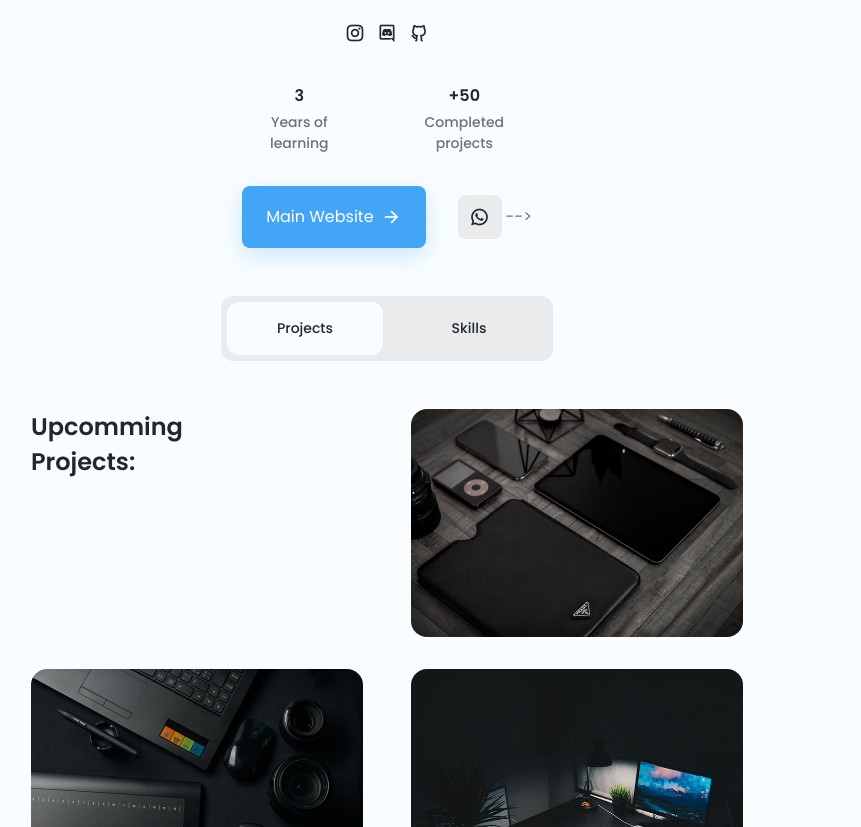
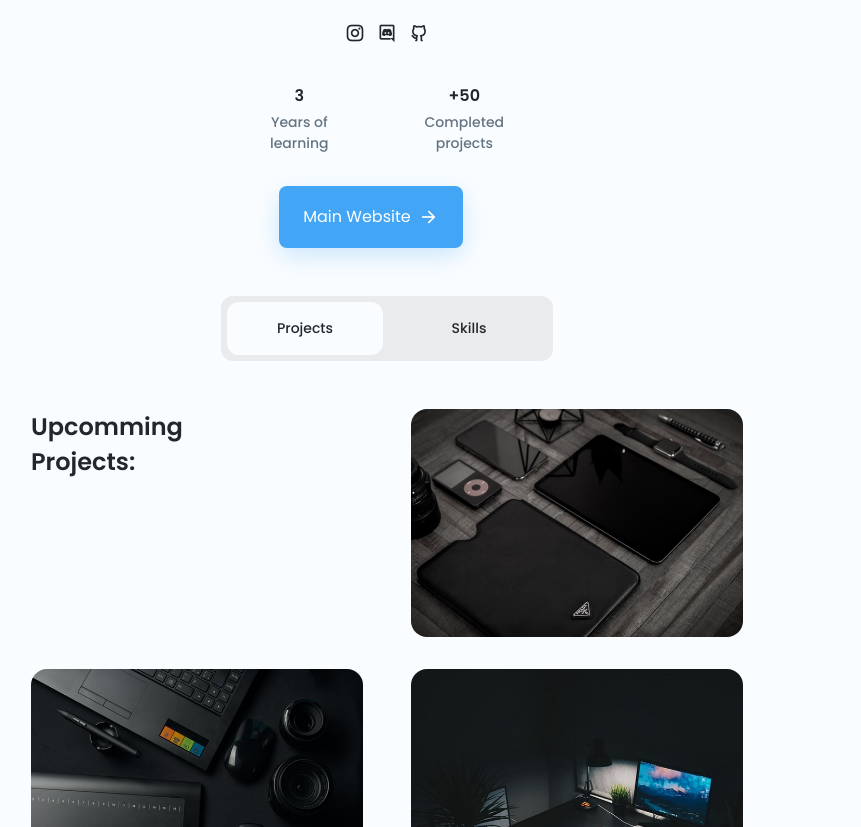
Before and after one commit to Shreeshakprakash/Website, a plain HTML site: page index.html in a window 1280 px wide. Shown: the part 273-1100 px from the top of the page, without its empty margins (253-1114 px from the left). Drawn offline with nearby package versions, Linux system fonts and the light colour scheme.

Commit message:
Update index.html

```diff
--- a/index.html
+++ b/index.html
@@ -75,8 +75,8 @@
 
 
                     <div class="profile__buttons-small">
-<!--                         <!-- Insert a real number plus country code -->
-                        <a href="https://api.whatsapp.com/send?phone=+917795764584&text=Hello, more information!" target="_blank" class="button button__small button__gray">
+                  <!-- Insert a real number plus country code -->
+<!--                         <a href="https://api.whatsapp.com/send?phone=+917795764584&text=Hello, more information!" target="_blank" class="button button__small button__gray">
                             <i class="ri-whatsapp-line"></i>
                         </a> -->
                         <!-- Insert your brand name or profile -->
```
